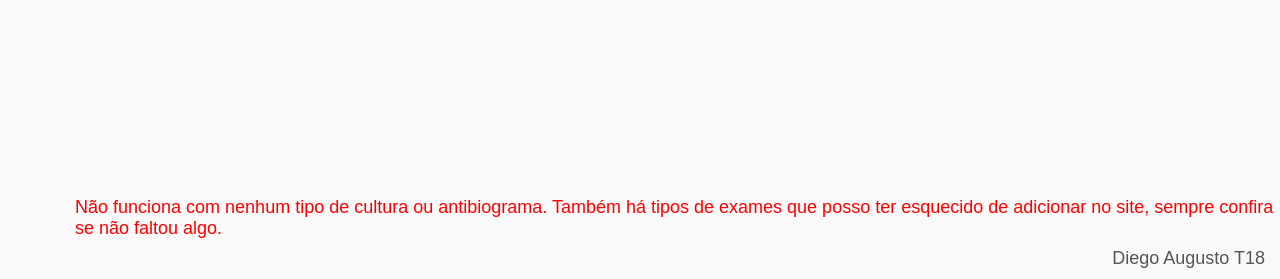
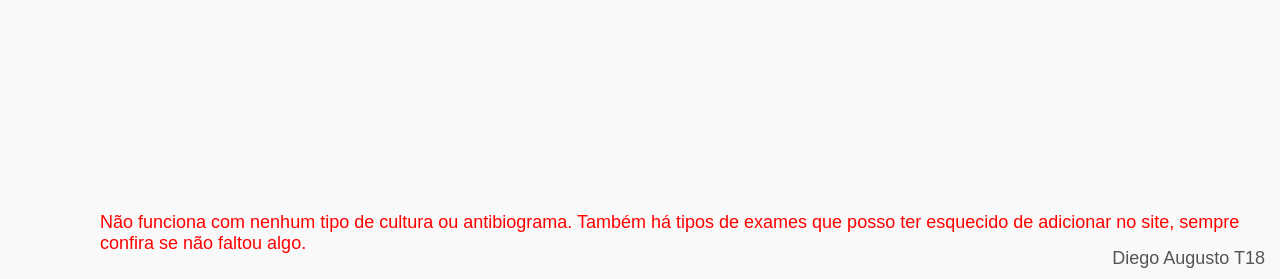
Before and after one commit to Di3g0x/extrator_exames_HSM, a Flask app: page / in a window 1280 px wide. Shown: the part 521-800 px from the top of the page. Run offline with Flask 3, Linux system fonts and the light colour scheme.

Commit message:
Update index.html

```diff
--- a/templates/index.html
+++ b/templates/index.html
@@ -9,7 +9,7 @@
         button { padding: 10px 20px; font-size: 16px; margin-top: 10px; }
         .resultado { margin-top: 20px; font-weight: bold; background: #eef; padding: 10px; border-radius: 5px; }
         .rodape {position: fixed; bottom: 10px; right: 15px; font-size: 18px; color: #555; }
-        .aviso {position: fixed; bottom: 40px; left: 75px; font-size: 18px; color: #FF0000; }
+        .aviso {position: fixed; bottom: 25px; left: 100px; font-size: 18px; color: #FF0000; }
     </style>
 </head>
 <body>
```
